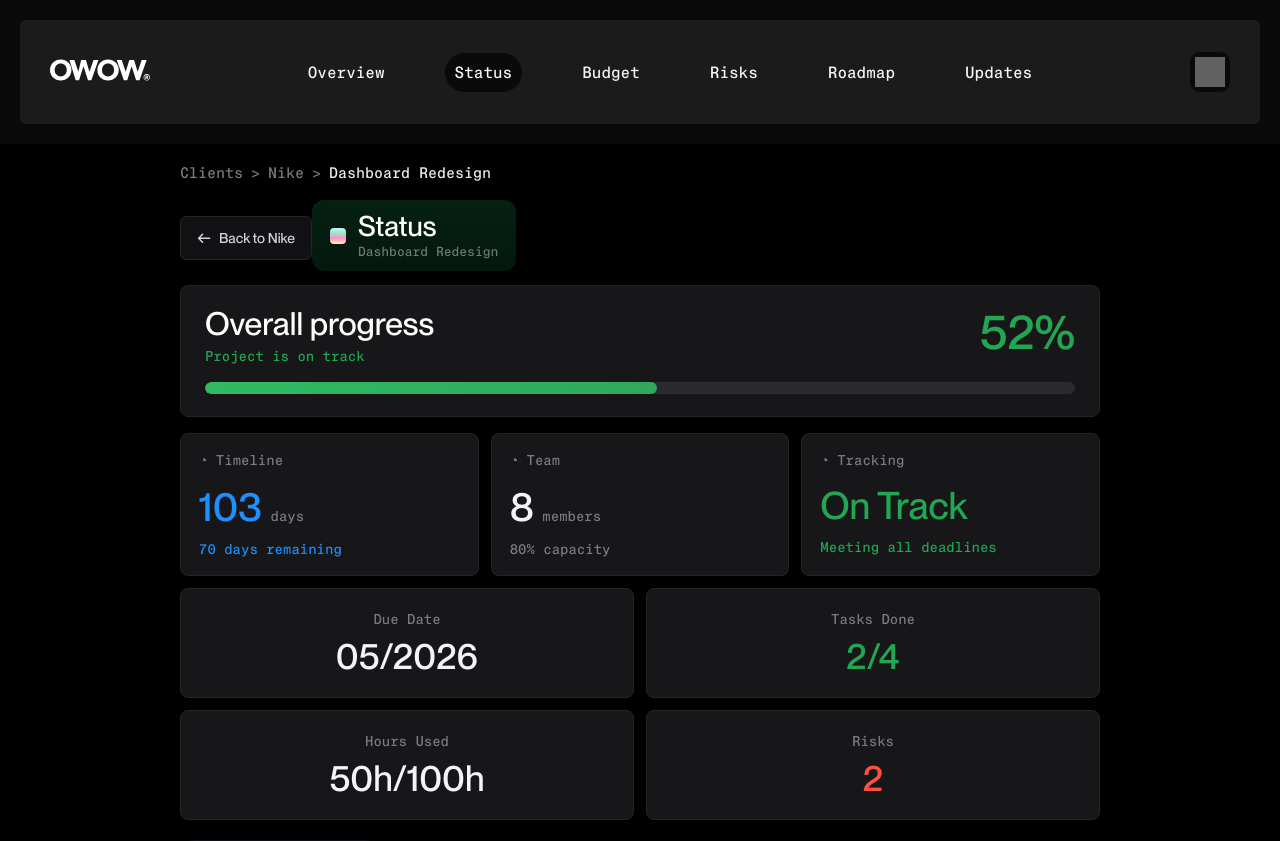
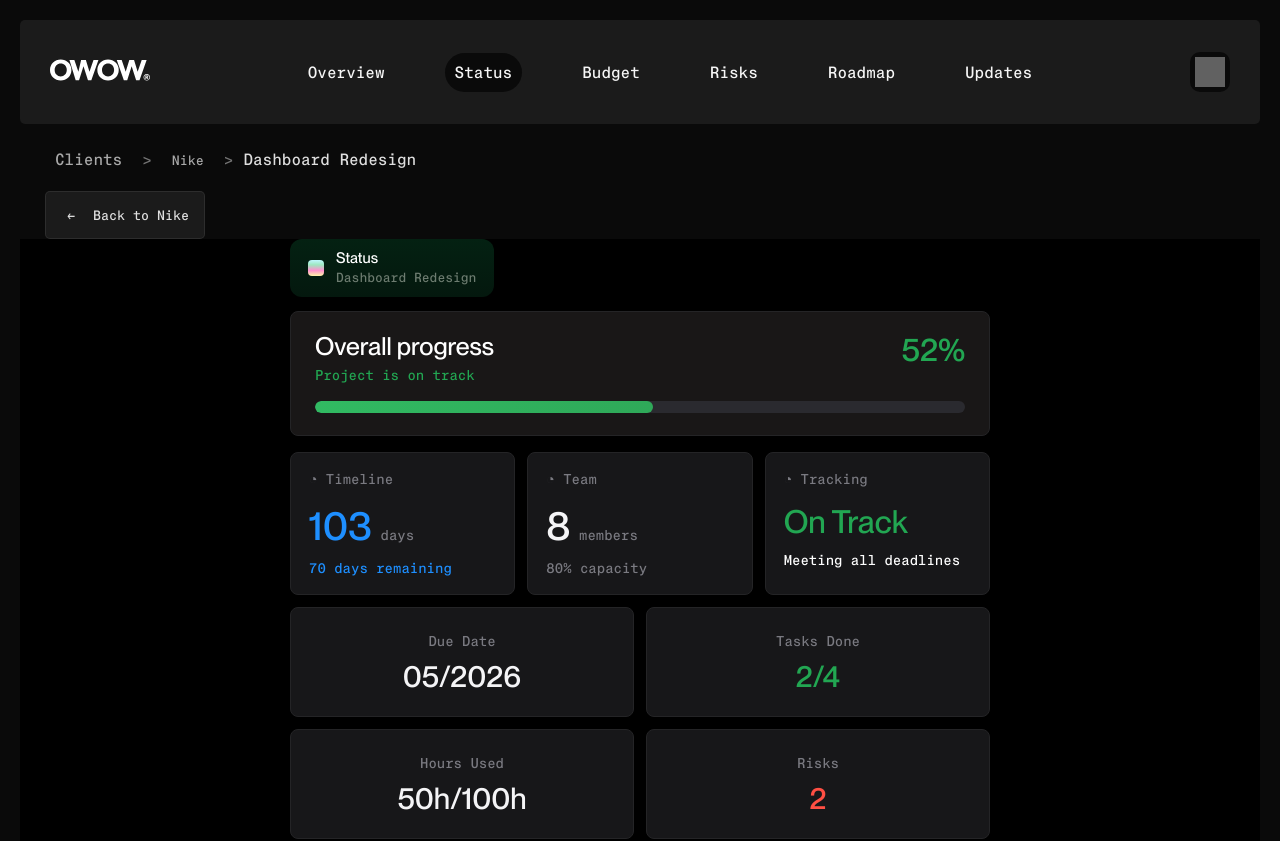
Before and after one commit to skarolinax/owow_dashboard, a React (Vite) app: page /project-status in a window 1280 px wide. Shown: the top 841 px of the page. Built offline with nearby package versions, Linux system fonts and the light colour scheme; grey boxes are pictures that could not be loaded.

Commit message:
Status page- Updated styling and text sixing

```diff
--- a/src/pages/StatusPage.jsx
+++ b/src/pages/StatusPage.jsx
@@ -1,7 +1,9 @@
 import { useMemo, useState, useEffect } from "react";
-import { Link } from "react-router-dom";
+import { useNavigate, Link } from "react-router-dom";
+import "../styles/budgetstyles.css";
 
 function StatusPage() {
+  const navigate = useNavigate();
   const [screenWidth, setScreenWidth] = useState(window.innerWidth);
 
   useEffect(() => {
@@ -14,6 +16,10 @@ function StatusPage() {
   const isMobile = screenWidth <= 768;
 
   const progress = 52;
+
+  const goToProjectsOverview = () => {
+    navigate("/projects-overview");
+  };
 
   const topStats = useMemo(
     () => [
@@ -107,6 +113,38 @@ function StatusPage() {
   );
 
   return (
+    <div className="budget-page">
+      {/* SAME TOP SECTION AS BUDGET PAGE */}
+      <div className="budget-top">
+        <nav className="breadcrumb" aria-label="Breadcrumb">
+          <Link className="breadcrumb__link" to="/clients">
+            Clients
+          </Link>
+
+          <span className="breadcrumb__sep">{">"}</span>
+
+          <button
+            className="breadcrumb__link"
+            type="button"
+            onClick={goToProjectsOverview}
+          >
+            Nike
+          </button>
+
+          <span className="breadcrumb__sep">{">"}</span>
+
+          <span className="breadcrumb__current">Dashboard Redesign</span>
+        </nav>
+
+        <button className="btn-back" type="button" onClick={goToProjectsOverview}>
+          <span className="btn-back__icon" aria-hidden="true">
+            ←
+          </span>
+          <span className="btn-back__text">Back to Nike</span>
+        </button>
+      </div>
+
+      {/* STATUS CONTENT */}
       <div
         style={{
           ...styles.page,
@@ -120,30 +158,6 @@ function StatusPage() {
             ...(isMobile ? styles.containerMobile : {}),
           }}
         >
-        <div
-          style={{
-            ...styles.breadcrumb,
-            ...(isMobile ? styles.breadcrumbMobile : {}),
-          }}
-        >
-          <span style={styles.breadcrumbMuted}>Clients</span>
-          <span style={styles.breadcrumbDivider}>&gt;</span>
-          <span style={styles.breadcrumbMuted}>Nike</span>
-          <span style={styles.breadcrumbDivider}>&gt;</span>
-          <span style={styles.breadcrumbActive}>Dashboard Redesign</span>
-        </div>
-
-        <Link
-          to="/clients"
-          style={{
-            ...styles.backButton,
-            ...(isMobile ? styles.backButtonMobile : {}),
-          }}
-        >
-          <span style={styles.backArrow}>←</span>
-          <span>Back to Nike</span>
-        </Link>
-
           <div
             style={{
               ...styles.badge,
@@ -395,6 +409,7 @@ function StatusPage() {
           </div>
         </div>
       </div>
+    </div>
   );
 }
 
@@ -404,17 +419,17 @@ const styles = {
     backgroundColor: "#000000",
     color: "#ffffff",
     fontFamily: "Montreal",
-    padding: "20px 18px 28px",
+    padding: "0 18px 28px",
     boxSizing: "border-box",
   },
 
   pageMobile: {
-    padding: "16px 12px 22px",
+    padding: "0 12px 22px",
   },
 
   container: {
     width: "100%",
-    maxWidth: "920px",
+    maxWidth: "700px",
     margin: "0 auto",
   },
 
@@ -424,60 +439,6 @@ const styles = {
 
   containerMobile: {
     maxWidth: "100%",
-  },
-
-  breadcrumb: {
-    display: "flex",
-    alignItems: "center",
-    gap: "8px",
-    fontSize: "15px",
-    marginBottom: "18px",
-    fontFamily: "MontrealMono",
-  },
-
-  breadcrumbMobile: {
-    fontSize: "12px",
-    gap: "5px",
-    marginBottom: "12px",
-    flexWrap: "wrap",
-  },
-
-  breadcrumbMuted: {
-    color: "#7A7A81",
-  },
-
-  breadcrumbDivider: {
-    color: "#7A7A81",
-  },
-
-  breadcrumbActive: {
-    color: "#EDEDED",
-  },
-
-  backButton: {
-    display: "inline-flex",
-    alignItems: "center",
-    gap: "8px",
-    padding: "12px 16px",
-    borderRadius: "6px",
-    border: "1px solid #242426",
-    backgroundColor: "#121214",
-    color: "#d7d7db",
-    textDecoration: "none",
-    fontWeight: 500,
-    fontSize: "14px",
-    marginBottom: "18px",
-  },
-
-  backButtonMobile: {
-    padding: "10px 14px",
-    fontSize: "13px",
-    marginBottom: "14px",
-  },
-
-  backArrow: {
-    fontSize: "18px",
-    lineHeight: 1,
   },
 
   badge: {
@@ -507,13 +468,13 @@ const styles = {
   },
 
   badgeTitle: {
-    fontSize: "28px",
+    fontSize: "15px",
     lineHeight: 1,
     marginBottom: "4px",
   },
 
   badgeTitleMobile: {
-    fontSize: "20px",
+    fontSize: "15px",
     marginBottom: "3px",
   },
 
@@ -528,7 +489,7 @@ const styles = {
   },
 
   progressCard: {
-    background: "#171719",
+    background: "#191717",
     border: "1px solid #242426",
     borderRadius: "8px",
     padding: "22px 24px",
@@ -550,13 +511,13 @@ const styles = {
 
   progressTitle: {
     margin: 0,
-    fontSize: "32px",
+    fontSize: "25px",
     fontWeight: 500,
     lineHeight: 1,
   },
 
   progressTitleMobile: {
-    fontSize: "24px",
+    fontSize: "20px",
   },
 
   progressSub: {
@@ -572,7 +533,7 @@ const styles = {
   },
 
   progressPercent: {
-    fontSize: "48px",
+    fontSize: "32px",
     lineHeight: 1,
     fontWeight: 500,
     color: "#22a652",
@@ -580,7 +541,7 @@ const styles = {
   },
 
   progressPercentMobile: {
-    fontSize: "32px",
+    fontSize: "28px",
   },
 
   progressTrack: {
@@ -642,7 +603,7 @@ const styles = {
   },
 
   cardValue: {
-    fontSize: "20px",
+    fontSize: "16px",
     marginBottom: "14px",
   },
 
@@ -689,13 +650,13 @@ const styles = {
 
   greenNumber: {
     color: "#22a652",
-    fontSize: "38px",
+    fontSize: "32px",
     lineHeight: 1,
     fontWeight: 500,
   },
 
   greenSmall: {
-    color: "#22a652",
+    color: "#ffffff",
     fontFamily: "MontrealMono",
     fontSize: "14px",
   },
@@ -747,7 +708,7 @@ const styles = {
     display: "block",
     textAlign: "center",
     color: "#F4F4F6",
-    fontSize: "36px",
+    fontSize: "30px",
     lineHeight: 1,
     fontWeight: 500,
   },
@@ -756,7 +717,7 @@ const styles = {
     display: "block",
     textAlign: "center",
     color: "#22a652",
-    fontSize: "36px",
+    fontSize: "30px",
     lineHeight: 1,
     fontWeight: 500,
   },
@@ -765,7 +726,7 @@ const styles = {
     display: "block",
     textAlign: "center",
     color: "#ff4f43",
-    fontSize: "36px",
+    fontSize: "30px",
     lineHeight: 1,
     fontWeight: 500,
   },
```
Lines whose indentation alone changed are shown as unchanged.
